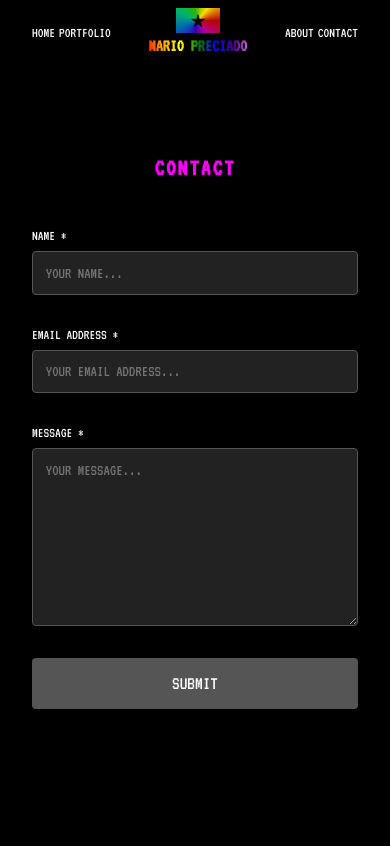
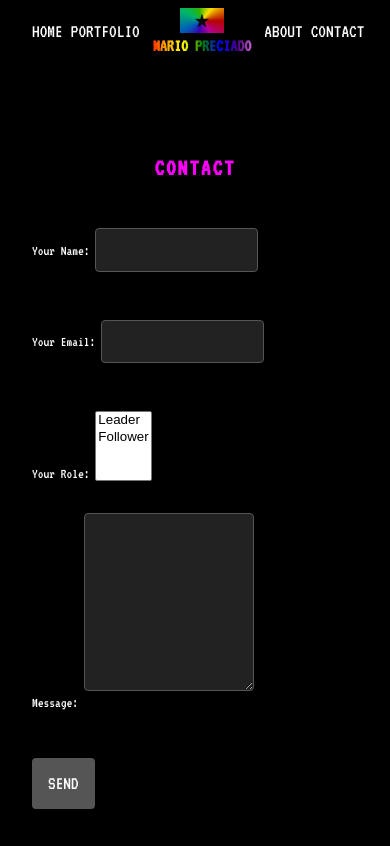
Before and after one commit to michaelpreciado/mario.preciado.photography, a plain HTML site: page contact.html in a window 390 px wide. Drawn offline with Linux system fonts and the light colour scheme.

Commit message:
Update contact form and adjust CSS for improved layout and responsiveness
- Replaced the existing contact form with a new Netlify-compatible version for better functionality.
- Added a role selection dropdown to the contact form for enhanced user input.
- Increased spacing in the navigation for better visual clarity on larger screens.
- Adjusted font sizes for improved readability on both standard and small screens.

```diff
--- a/contact.html
+++ b/contact.html
@@ -35,17 +35,26 @@
     <main>
         <section id="contact">
             <h2>CONTACT</h2>
-            <form action="#" method="post"> <!-- Replace # with form submission endpoint -->
-                <label for="name">NAME *</label>
-                <input type="text" id="name" name="name" placeholder="YOUR NAME..." required>
-
-                <label for="email">EMAIL ADDRESS *</label>
-                <input type="email" id="email" name="email" placeholder="YOUR EMAIL ADDRESS..." required>
-
-                <label for="message">MESSAGE *</label>
-                <textarea id="message" name="message" placeholder="YOUR MESSAGE..." required></textarea>
-
-                <button type="submit">SUBMIT</button>
+            <!-- Replace the existing form with the new Netlify form -->
+            <form name="contact" method="POST" data-netlify="true">
+              <p>
+                <label>Your Name: <input type="text" name="name" /></label>
+              </p>
+              <p>
+                <label>Your Email: <input type="email" name="email" /></label>
+              </p>
+              <p>
+                <label>Your Role: <select name="role[]" multiple>
+                  <option value="leader">Leader</option>
+                  <option value="follower">Follower</option>
+                </select></label>
+              </p>
+              <p>
+                <label>Message: <textarea name="message"></textarea></label>
+              </p>
+              <p>
+                <button type="submit">Send</button>
+              </p>
             </form>
         </section>
     </main>
--- a/css/style.css
+++ b/css/style.css
@@ -83,15 +83,16 @@ header nav ul {
 
 /* Adjust list item margins */
 header nav.left-nav ul li {
-    margin-right: 1.5rem; /* Space between left items */
+    margin-right: 2rem; /* Increase space between left items */
 }
 header nav.right-nav ul li {
-    margin-left: 1.5rem; /* Space between right items */
+    margin-left: 2rem; /* Increase space between right items */
 }
 
 header nav ul li a {
     transition: color 0.3s ease;
     align-items: center; /* Center items horizontally */
+    font-size: 1.6rem; /* Increase font size again */
 }
 
 header nav ul li a:hover {
@@ -137,15 +138,15 @@ header nav ul li a:hover {
 
     /* Adjust spacing for horizontal layout on small screens */
     header nav.left-nav ul li {
-        margin-right: 0.25rem; /* Further reduce space between left items */
+        margin-right: 0.5rem; /* Increase space between left items on small screens */
     }
     header nav.right-nav ul li {
-        margin-left: 0.25rem; /* Further reduce space between right items */
+        margin-left: 0.5rem; /* Increase space between right items on small screens */
     }
 
     /* Reduce nav link font size */
     header nav ul li a {
-        font-size: 0.9rem;
+        font-size: 1.2rem; /* Adjusted smaller screen font size again */
     }
 
     .header-logo-title {
```
